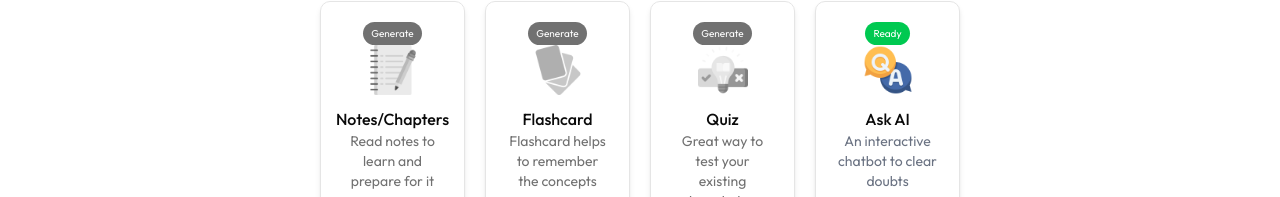
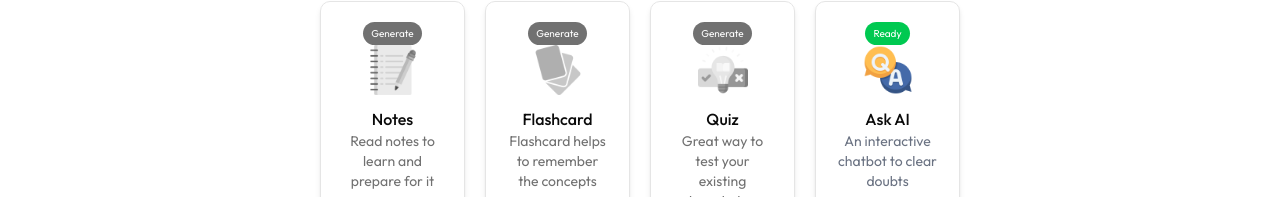
Before and after one commit to AtharvaD7/Skillmate-ai-powered-learning, a Next.js app: page /course/1 in a window 1280 px wide. Shown: the part 347-544 px from the top of the page. Built offline with nearby package versions, Linux system fonts and the light colour scheme; no server answers; the database is empty.

Commit message:
Fix: study mat sec Material List Names  notes/chap -> notes

```diff
--- a/app/course/[courseId]/_components/StudyMaterialSection.jsx
+++ b/app/course/[courseId]/_components/StudyMaterialSection.jsx
@@ -10,7 +10,7 @@ function StudyMaterialSection({courseId,course}) {
 
     const MaterialList=[
        {
-        name:'Notes/Chapters',
+        name:'Notes',
         desc:'Read notes to learn and prepare for it',
         icon:'/notes.png',
         path:'/notes',
```
